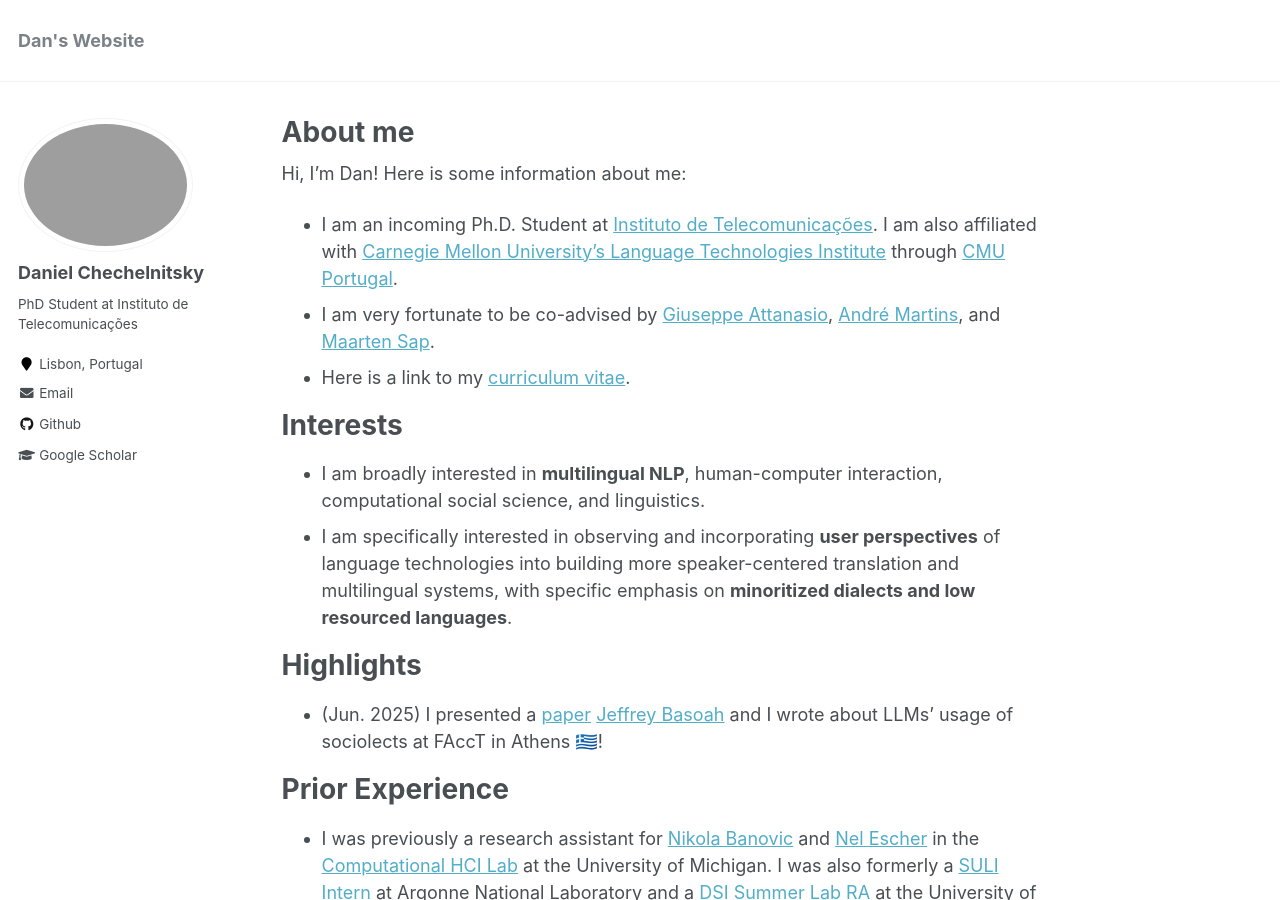
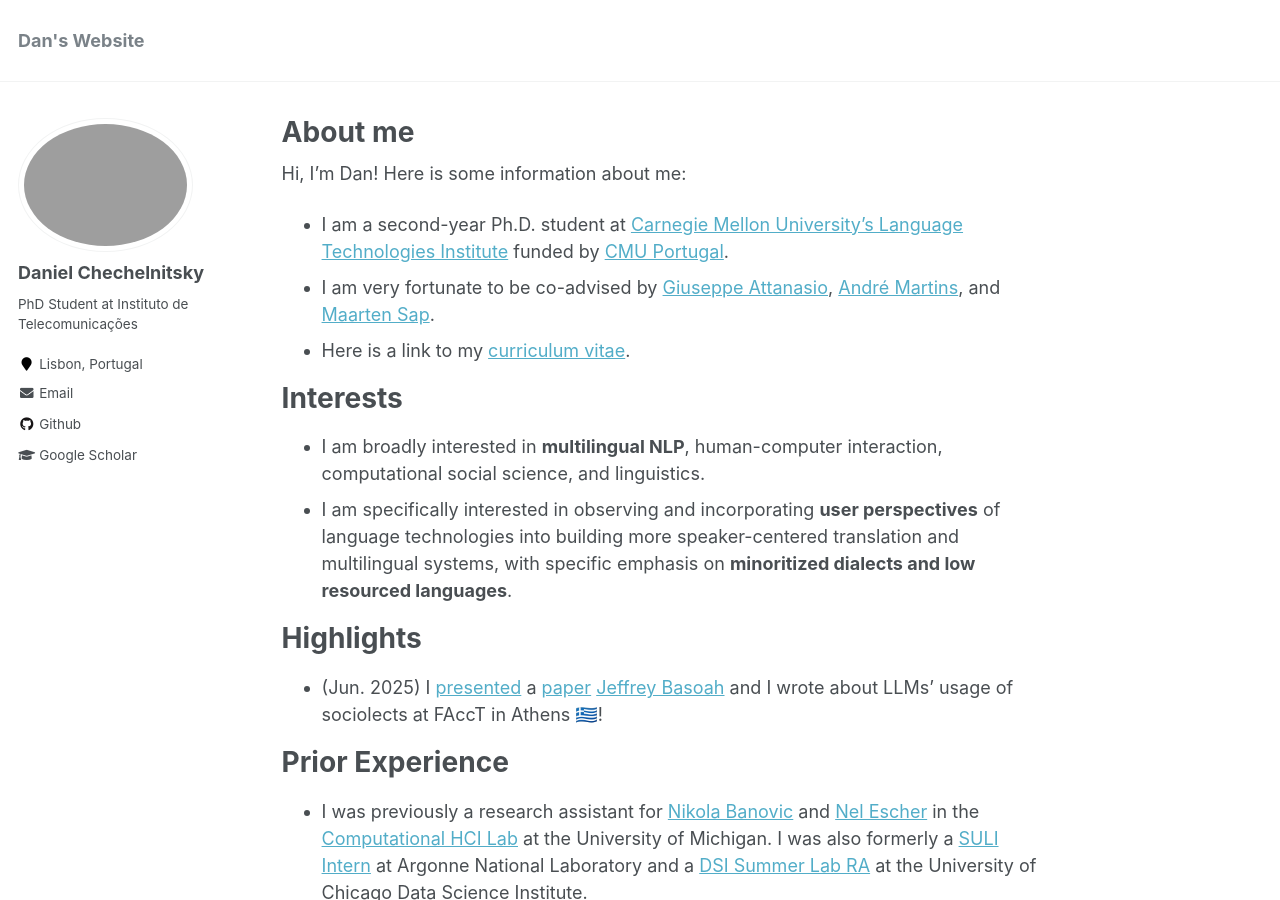
Before and after one commit to chechelnitskd/chechelnitskd.github.io, a Jekyll site: the page built from _pages/about.md, in a window 1280 px wide and 900 px high. Built offline with Jekyll 4.4.1, drawn with Linux system fonts in a browser that asks for light colours; some of the changed lines change nothing that is shown.

Commit message:
Update about.md

```diff
--- a/_pages/about.md
+++ b/_pages/about.md
@@ -9,7 +9,7 @@ redirect_from:
 ---
 
 Hi, I'm Dan! Here is some information about me:
-- I am an incoming Ph.D. Student at [Instituto de Telecomunicações](https://www.it.pt/). I am also affiliated with [Carnegie Mellon University's Language Technologies Institute](https://www.lti.cs.cmu.edu/) through [CMU Portugal](https://cmuportugal.org/).
+- I am a second-year Ph.D. student at [Carnegie Mellon University's Language Technologies Institute](https://www.lti.cs.cmu.edu/) funded by [CMU Portugal](https://cmuportugal.org/).
 - I am very fortunate to be co-advised by [Giuseppe Attanasio](https://gattanasio.cc/), [André Martins](https://andre-martins.github.io/), and [Maarten Sap](https://maartensap.com/).
 - Here is a link to my [curriculum vitae](https://chechelnitskd.github.io/Chechelnitsky_CV_2025.pdf).
 
@@ -18,11 +18,11 @@ Hi, I'm Dan! Here is some information about me:
 - I am specifically interested in observing and incorporating **user perspectives** of language technologies into building more speaker-centered translation and multilingual systems, with specific emphasis on **minoritized dialects and low resourced languages**.
 
 # Highlights
-- (Jun. 2025) I presented a [paper](https://arxiv.org/abs/2505.05660) [Jeffrey Basoah](https://jeffreybasoah.github.io/) and I wrote about LLMs' usage of sociolects at FAccT in Athens 🇬🇷!
+- (Jun. 2025) I [presented](https://www.youtube.com/watch?v=qA7aT0mdYao) a [paper](https://dl.acm.org/doi/full/10.1145/3715275.3732045) [Jeffrey Basoah](https://jeffreybasoah.github.io/) and I wrote about LLMs' usage of sociolects at FAccT in Athens 🇬🇷!
 
 # Prior Experience
 - I was previously a research assistant for [Nikola Banovic](https://www.nikolabanovic.net/) and [Nel Escher](https://kescher.github.io/cool-zone/) in the [Computational HCI Lab](https://x.com/comphcilab) at the University of Michigan. I was also formerly a [SULI Intern](https://science.osti.gov/wdts/suli) at Argonne National Laboratory and a [DSI Summer Lab RA](https://datascience.uchicago.edu/education/summerlab/) at the University of Chicago Data Science Institute.
 - Before that, I spent four impactful years at [Macalester College](https://www.macalester.edu/) in St. Paul, Minnesota. Alongside my coursework, I also completed an [honors project](https://digitalcommons.macalester.edu/mathcs_honors/69/) where I prototyped a Google Maps extension designed to reduce driving anxiety. I am still a very active part of the alumni community at [yMac](https://www.facebook.com/groups/yMac1/), so if you are a current Macalester student or a recent grad please don't hesitate to reach out! Go Scots!
 
 # Contact Me
-Please feel free to contact me! My email address is linked on the sidebar, but here is [another link](mailto:daniel.chechelnitsky@tecnico.ulisboa.pt) for good measure.
+Please feel free to contact me! My email address is linked on the sidebar, but here is [another link](mailto:dchechel@cmu.edu) for good measure.
```
